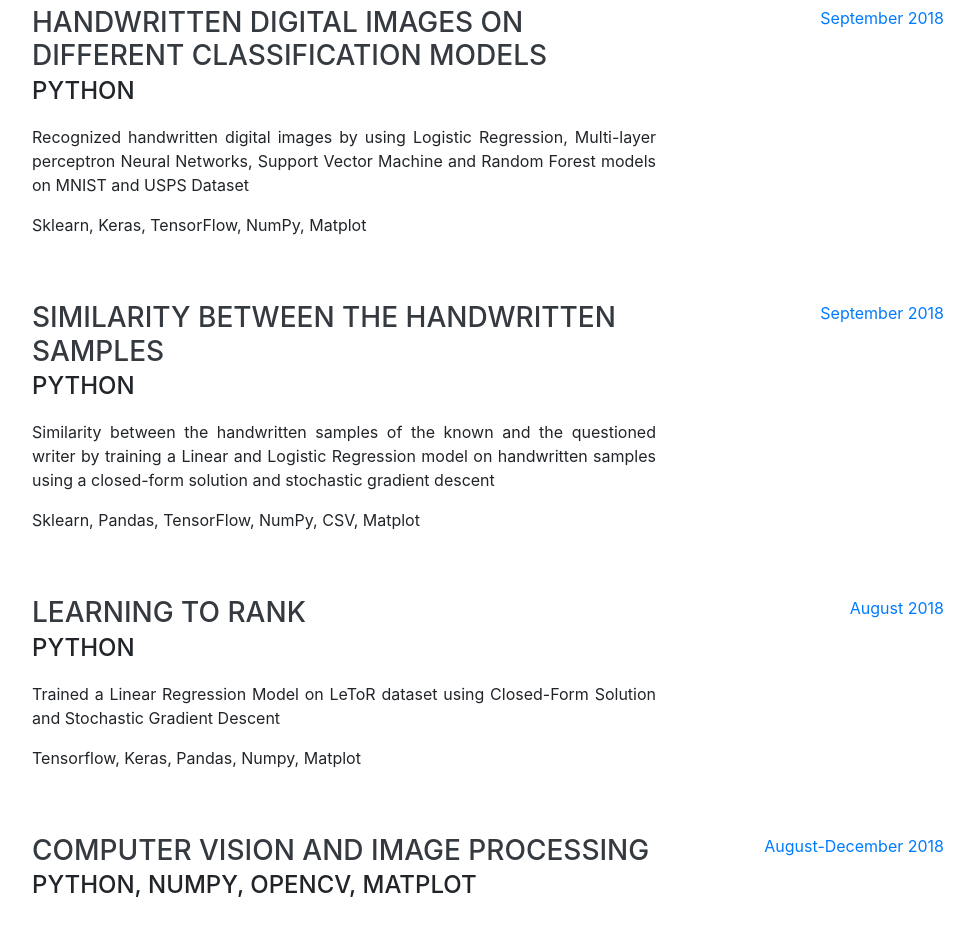
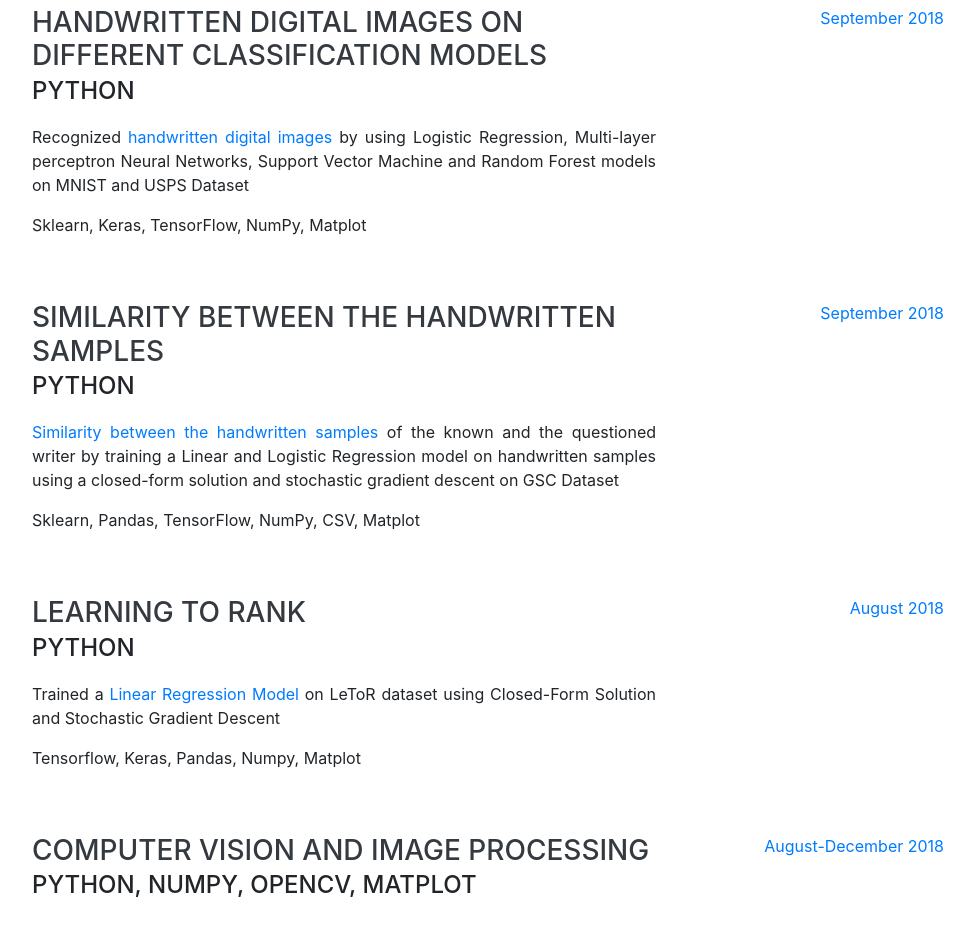
Before and after one commit to krishnasehgal/krishnasehgal.github.io, a website with bundled scripts: page index.html in a window 1280 px wide. Shown: the part 5600-6530 px from the top of the page, without its empty margins (288-1262 px from the left). Built offline with nearby package versions, Linux system fonts and the light colour scheme; a web font is replaced by a local one.

Commit message:
Update index.html

```diff
--- a/index.html
+++ b/index.html
@@ -325,7 +325,7 @@
             <h3 class="mb-0"> Handwritten Digital Images on different Classification Models</h3>
             <div class="subheading mb-3">Python</div>
 
-            <p style="text-align: justify;"> Recognized handwritten	digital	images by using	Logistic Regression, Multi-layer perceptron Neural Networks, Support Vector Machine and Random Forest models on MNIST and USPS Dataset</p>
+            <p style="text-align: justify;">Recognized <a href="https://github.com/krishnasehgal/Machine-Learning-Project-3">handwritten digital images</a> by using Logistic Regression, Multi-layer perceptron Neural Networks, Support Vector Machine and Random Forest models on MNIST and USPS Dataset</p>
 			   <p> Sklearn, Keras, TensorFlow, NumPy, Matplot</p>
           </div>
           <div class="resume-date text-md-right">
@@ -339,7 +339,7 @@
             <h3 class="mb-0">Similarity between the Handwritten Samples</h3>
             <div class="subheading mb-3">Python</div>
 
-            <p style="text-align: justify;"> Similarity between the handwritten samples of the known and the questioned writer by training a Linear and Logistic Regression model on handwritten samples using a closed-form solution and stochastic gradient descent</p>
+            <p style="text-align: justify;"> <a href="https://github.com/krishnasehgal/Machine-Learning-Project-1">Similarity between the handwritten samples</a> of the known and the questioned writer by training a Linear and Logistic Regression model on handwritten samples using a closed-form solution and stochastic gradient descent on GSC Dataset</p>
 			   <p> Sklearn, Pandas, TensorFlow, NumPy, CSV, Matplot</p>
           </div>
           <div class="resume-date text-md-right">
@@ -351,7 +351,7 @@
           <div class="resume-content">
             <h3 class="mb-0">Learning to Rank</h3>
             <div class="subheading mb-3">Python</div>
-            <p style="text-align: justify;"> Trained a Linear Regression Model on LeToR dataset using Closed-Form Solution and Stochastic Gradient Descent</p>
+            <p style="text-align: justify;"> Trained a <a href="https://github.com/krishnasehgal/Machine-Learning-Project-2">Linear Regression Model</a> on LeToR dataset using Closed-Form Solution and Stochastic Gradient Descent</p>
 			  <p> Tensorflow, Keras, Pandas, Numpy, Matplot</p>
           </div>
           <div class="resume-date text-md-right">
```
